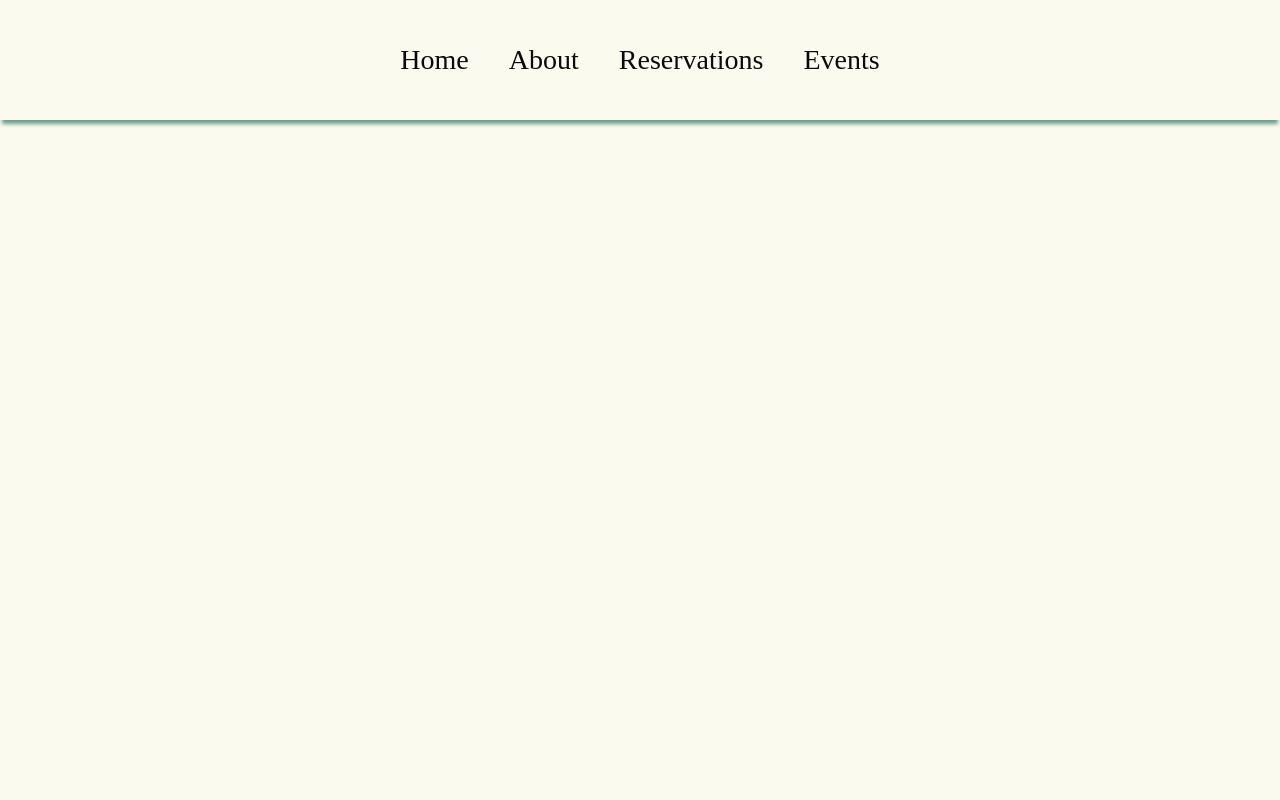
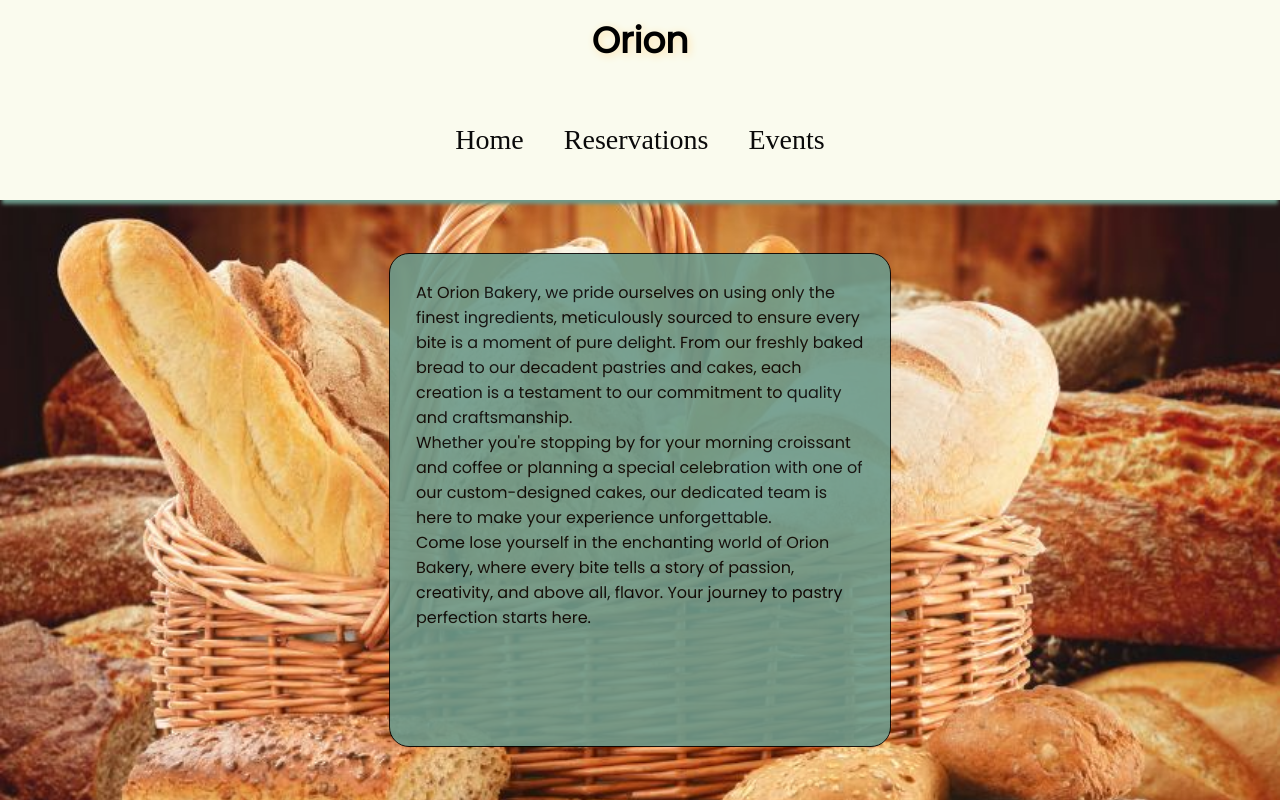
Before and after one commit to PekiPho/restaurant-page, a website built with webpack: page dist/index.html in a window 1280 px wide. Both pictures are taken after a click on the button "Home". Built offline with nearby package versions, Linux system fonts and the light colour scheme.

```diff
--- a/src/index.js
+++ b/src/index.js
@@ -1,4 +1,12 @@
-let HomeBtn=document.querySelector('Home');
-let AboutBtn=document.querySelector('About');
-let ReservationBtn=document.querySelector('Reservations');
-let EventBtn=document.querySelector('Events');
+import generateHome from "./modules/home";
+import generateEvent from "./modules/events";
+import generateReserve from "./modules/reservations";
+
+
+let HomeBtn=document.querySelector('.Home');
+let ReservationBtn=document.querySelector('.Reservations');
+let EventBtn=document.querySelector('.Events');
+
+HomeBtn.addEventListener('click',generateHome);
+ReservationBtn.addEventListener('click',generateReserve);
+EventBtn.addEventListener('click',generateEvent);
--- a/src/modules/events.js
+++ b/src/modules/events.js
@@ -0,0 +1,3 @@
+export default function generateEvent(){
+    console.log('hi');
+}
--- a/src/modules/home.js
+++ b/src/modules/home.js
@@ -0,0 +1,22 @@
+export default function generateHome(){
+    let HomeBtn=document.querySelector('.Home');
+    HomeBtn.disabled=true;
+    let content=document.querySelector('#content');
+    let para=new Array(3);
+    let container=document.createElement("div");
+    container.classList.add('container');
+    for(let i=0;i<3;i++)
+    {
+        para[i]=document.createElement("p");
+        para[i].classList.add('homep');
+    }
+    para[0].textContent='At Orion Bakery, we pride ourselves on using only the finest ingredients, meticulously sourced to ensure every bite is a moment of pure delight. From our freshly baked bread to our decadent pastries and cakes, each creation is a testament to our commitment to quality and craftsmanship.';
+    para[1].textContent="Whether you're stopping by for your morning croissant and coffee or planning a special celebration with one of our custom-designed cakes, our dedicated team is here to make your experience unforgettable.";
+    para[2].textContent="Come lose yourself in the enchanting world of Orion Bakery, where every bite tells a story of passion, creativity, and above all, flavor. Your journey to pastry perfection starts here.";
+    for(let i=0;i<3;i++)
+    {
+        container.appendChild(para[i]);
+        container.appendChild(document.createElement('br'));
+    }
+    content.appendChild(container);
+}
--- a/src/modules/reservations.js
+++ b/src/modules/reservations.js
@@ -0,0 +1,3 @@
+export default function generateReserve(){
+    console.log('helo');
+}
```
Also changed, not shown: assets/bread.jpg (added), assets/bread2.jpg (added), dist/index.html, dist/main.js, dist/style.css, src/modules/about.js (deleted).
